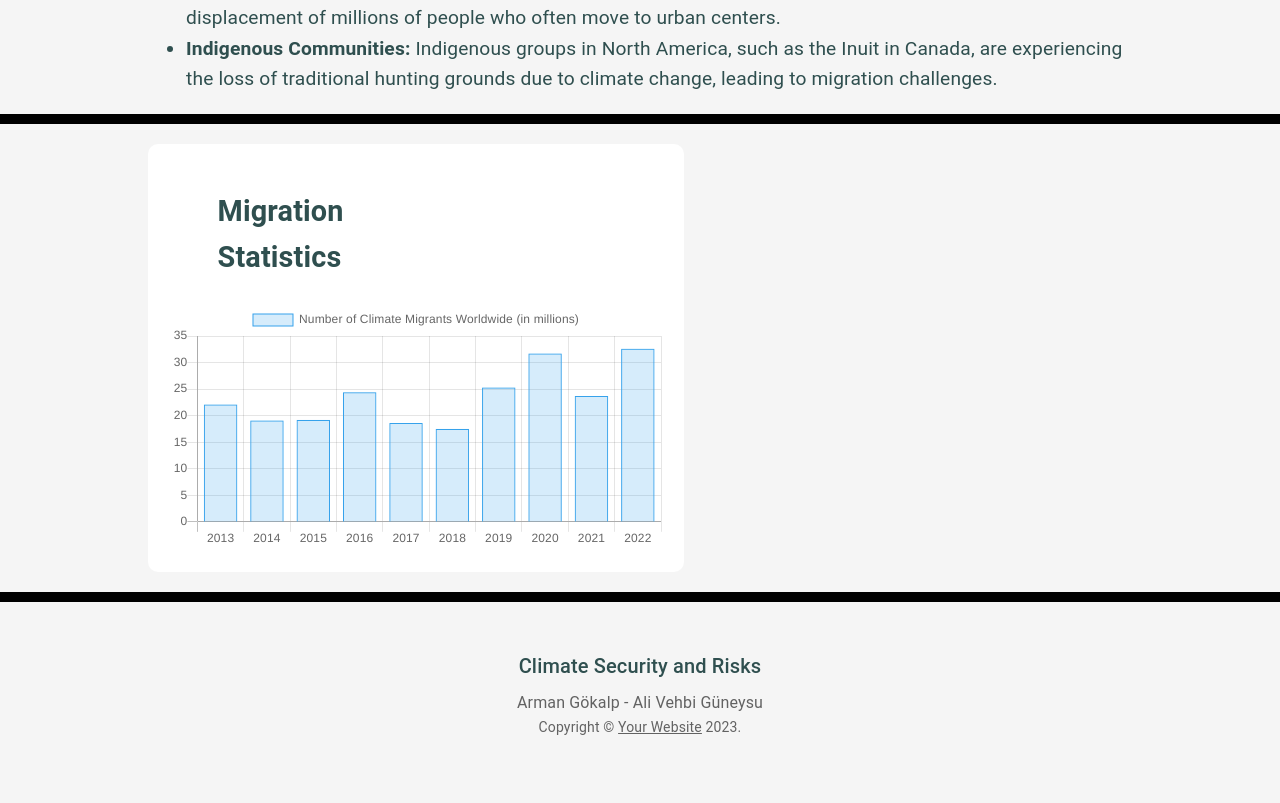
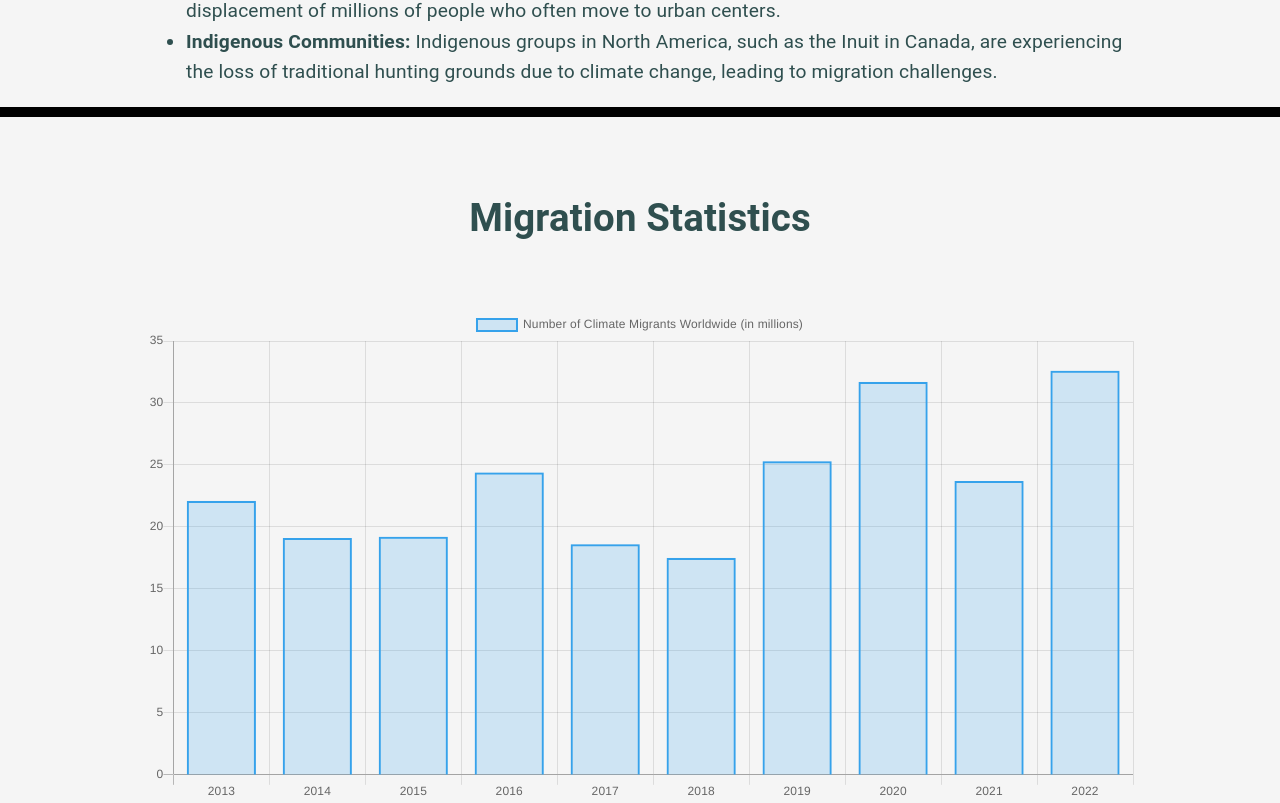
Before and after one commit to armangokalp/React_website, a React app: page /Migration in a window 1280 px wide. Shown: the part 2177-2980 px from the top of the page. Built offline with nearby package versions, Linux system fonts and the light colour scheme.

Commit message:
küçük değişiklikler

```diff
--- a/src/Climate-Induced-Migration/Migration.css
+++ b/src/Climate-Induced-Migration/Migration.css
@@ -32,6 +32,7 @@
     font-size: 1.2rem;
     margin-left: 10%;
     line-height: 1.6;
+    width: 45%;
 }
 
 .migration-text-center {
@@ -47,9 +48,6 @@
     justify-content: space-between;
 }
 
-.migration-text {
-    width: 45%;
-}
 
 .migration-image {
     background-image: url('../Images/migration_stories.jpeg');
@@ -75,6 +73,13 @@
     height: 3px;
     width: 100%;
     background-color: gray;
+    margin: 0%;
+}
+
+.migration-divider-blank{
+    position: relative;
+    height: 30px;
+    width: 100%;
     margin: 0%;
 }
 
@@ -108,8 +113,21 @@
   }
 
   .migration-statistics {
-    margin: 20px;
+    display: flex;
+    justify-content: center;
+    align-items: center;
     padding: 20px;
-    background-color: white;
-    border-radius: 10px;
-  }
+    margin: 20px 0;
+}
+
+.migration-text-chart {
+    width: 100%;
+    text-align: center;
+    font-size: 1.6rem;
+
+}
+
+.chart-container {
+    width: 80%;
+    margin: auto;
+}
--- a/src/Climate-Induced-Migration/Migration.js
+++ b/src/Climate-Induced-Migration/Migration.js
@@ -31,8 +31,12 @@ const migrationData = {
       data: [22.1, 19.1, 19.2, 24.4, 18.6, 17.5, 25.3, 31.7, 23.7, 32.6, 0],
       backgroundColor: 'rgba(54, 162, 235, 0.2)',
       borderColor: 'rgba(54, 162, 235, 1)',
-      borderWidth: 1
-    }]
+      borderWidth: 2
+    }],
+    options: {
+        maintainAspectRatio: false,
+        responsive: true,
+    }
   };
 
 
@@ -121,7 +125,7 @@ Climate-induced migration is expected to increase in the coming decades as clima
                     </div>
                 </div>
                 */}
-                <div className="migration-divider"/>
+                <div className="migration-divider-thin"/>
 
                 <div className="migration-content">
                     <div className="migration-text">
@@ -143,19 +147,21 @@ Climate-induced migration is expected to increase in the coming decades as clima
                 </div>
                 <div className="migration-divider"/>
 
-                <div className="migration-text">
+                <div className="migration-text-chart">
                 <div className="migration-statistics">
-                    <div className="migration-text">
+
+                    <div className="chart-container" ref={ref}>
+                    <div className="migration-text-chart">
                         <h2>Migration Statistics</h2>
                     </div>
-                    <div ref={ref}>
-                    {chartVisible && (
-                        <Bar data={migrationData} />
-                    )}
+                    <div className="migration-divider-blank"/>
+                        {chartVisible && (
+                            <Bar data={migrationData} />
+                        )}
                     </div>
                 </div>
-                </div>
-                <div className="migration-divider"/>
+            </div>
+            <div className="migration-divider"/>
             </main>
 
             <Footer title="Climate Security and Risks" description="Arman Gökalp - Ali Vehbi Güneysu" />
```
